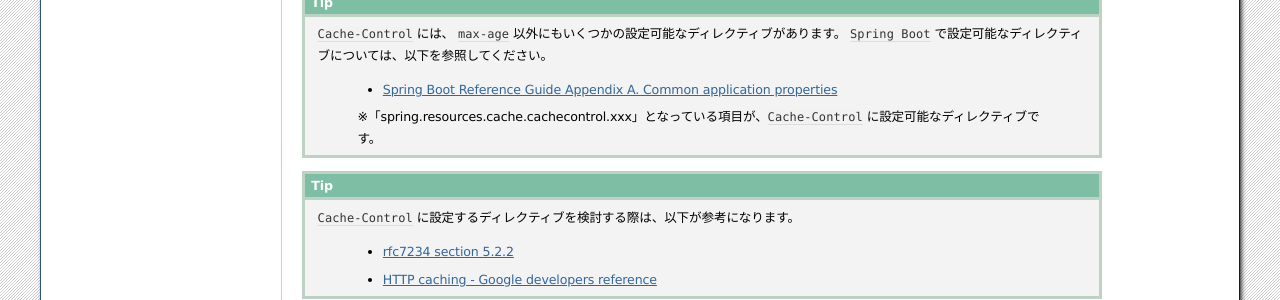
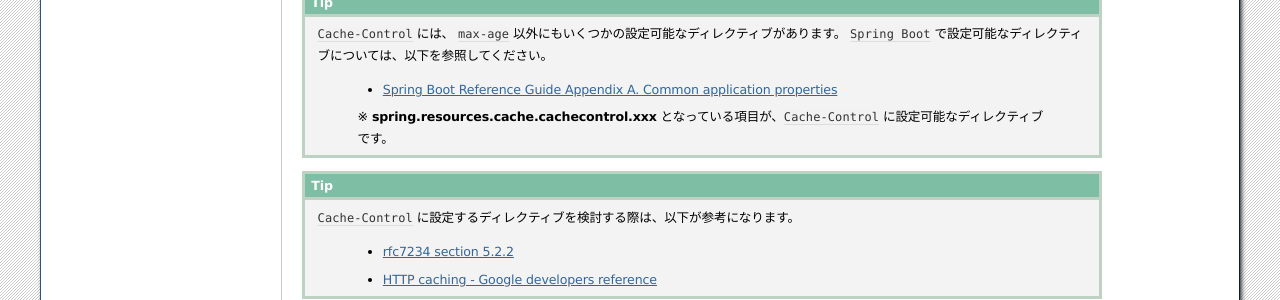
Before and after one commit to Fintan-contents/spring-crib-notes, a Sphinx documentation site: the page built from doc/web/security/spring-security-http-response-header.rst, in a window 1280 px wide. Shown: the part 762-1062 px from the top of the page. Built offline with Sphinx 7.4.7, drawn with Linux system fonts in a browser that asks for light colours.

```diff
--- a/doc/web/security/spring-security-http-response-header.rst
+++ b/doc/web/security/spring-security-http-response-header.rst
@@ -49,7 +49,7 @@ application.properties
 
     * `Spring Boot Reference Guide Appendix A. Common application properties <https://docs.spring.io/spring-boot/docs/current-SNAPSHOT/reference/htmlsingle/#common-application-properties>`_
 
-    ※「spring.resources.cache.cachecontrol.xxx」となっている項目が、``Cache-Control`` に設定可能なディレクティブです。
+    ※ **spring.resources.cache.cachecontrol.xxx** となっている項目が、``Cache-Control`` に設定可能なディレクティブです。
 
 .. tip::
 
```
